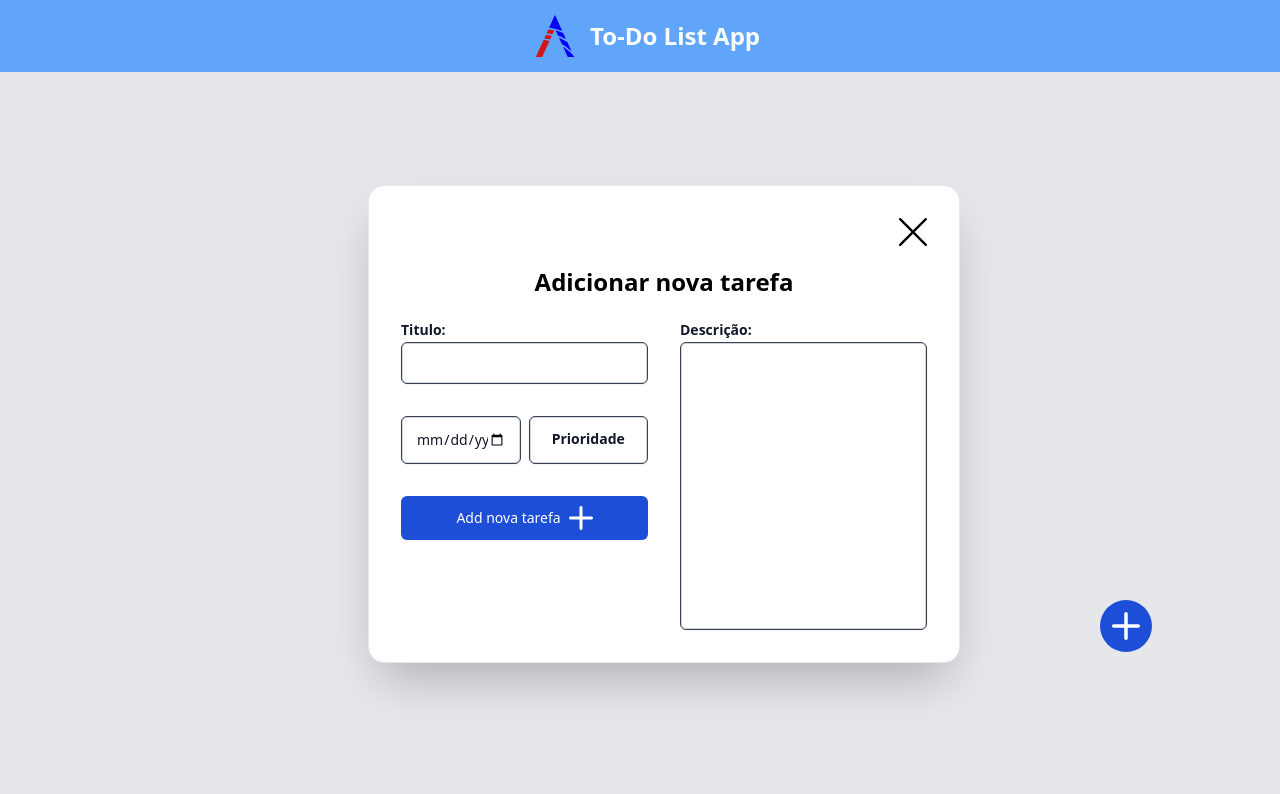
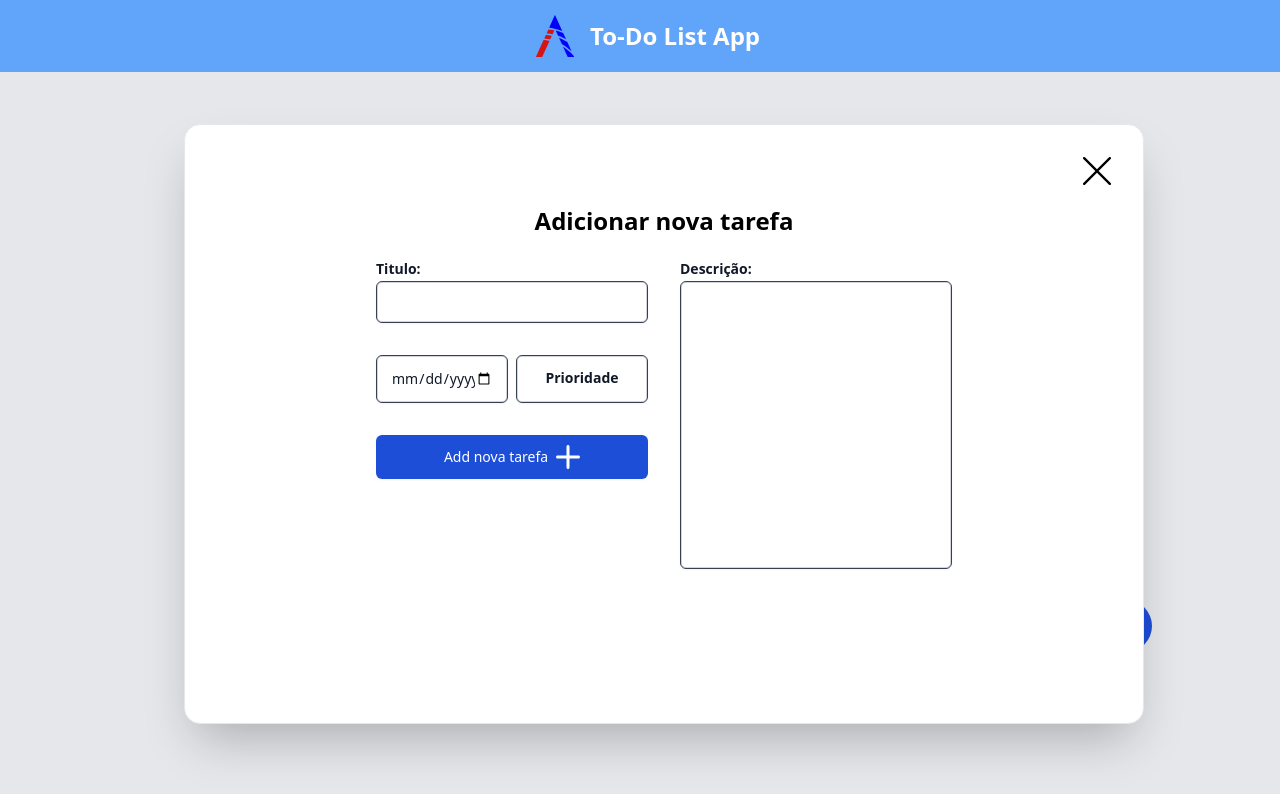
Before and after one commit to uezili/frontend-ascan, a React (Vite) app: page / in a window 1280 px wide. Both pictures are taken after a click on the button "Nova tarefa". Shown: the top 794 px of the page. Built offline with nearby package versions, Linux system fonts and the light colour scheme.

Commit message:
Adding new class.

```diff
--- a/src/components/Modals/ModalForm.jsx
+++ b/src/components/Modals/ModalForm.jsx
@@ -23,7 +23,7 @@ export const ModalForm = () => {
 			</button>
 
 			{isOpen && (
-				<div className="modal">
+				<div className="modal-form">
 					<div className="flex justify-end">
 						<button onClick={openModal}>
 							<Cross />
--- a/src/components/Modals/styles.css
+++ b/src/components/Modals/styles.css
@@ -95,7 +95,7 @@ svg {
   @apply w-full flex justify-center gap-2 text-xl items-center text-black rounded-md border-2 border-blue-500  px-3.5 py-2.5 text-center shadow-sm hover:bg-blue-200;
 }
 
-.modal-description{
+.modal-description, .modal-form{
   @apply w-3/4 h-3/4 bg-[#ffffff] border rounded-2xl shadow-2xl absolute m-6 p-8 left-1/2 top-1/2;
   transform: translate(-50%, -50%);
 }
```
